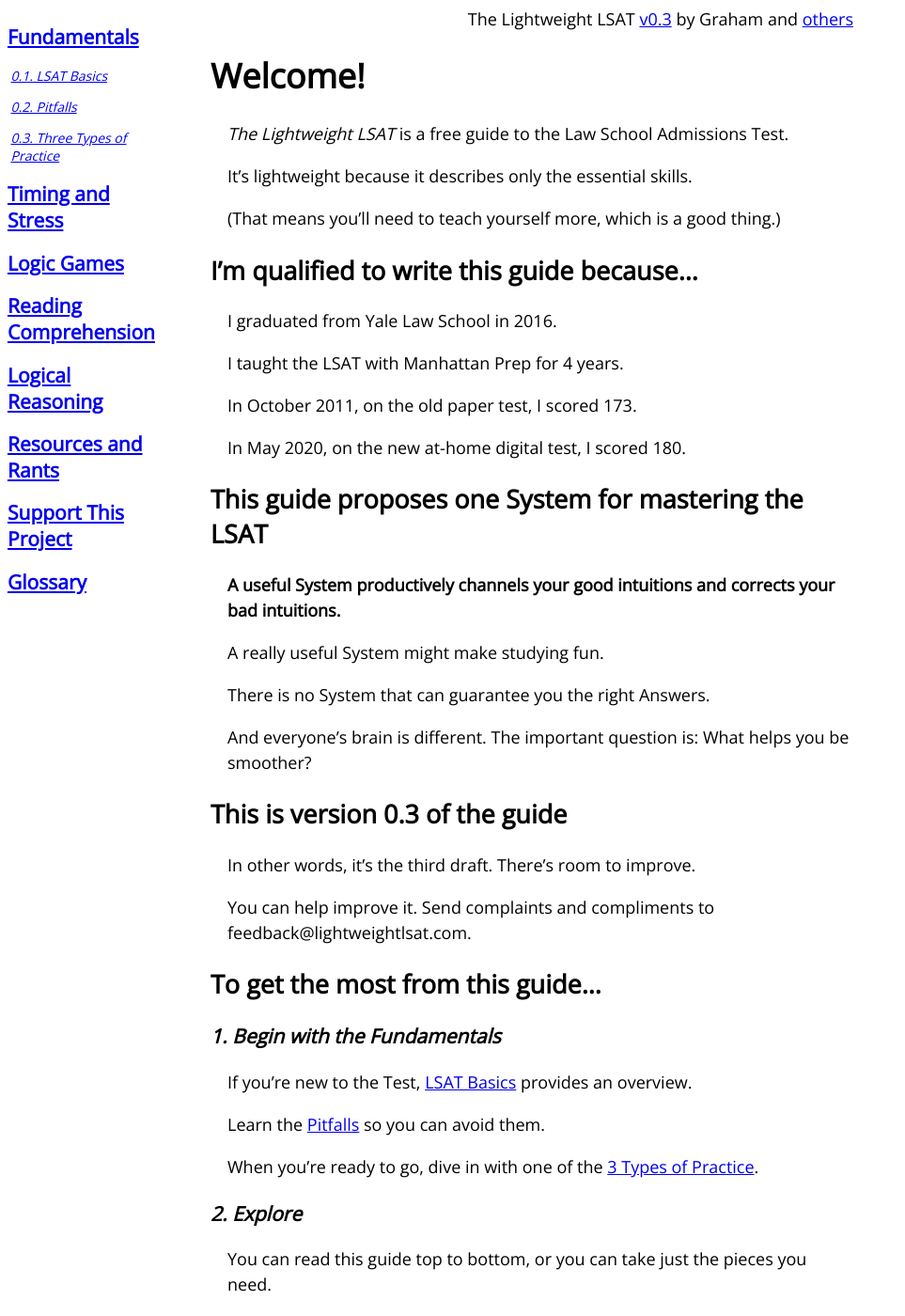
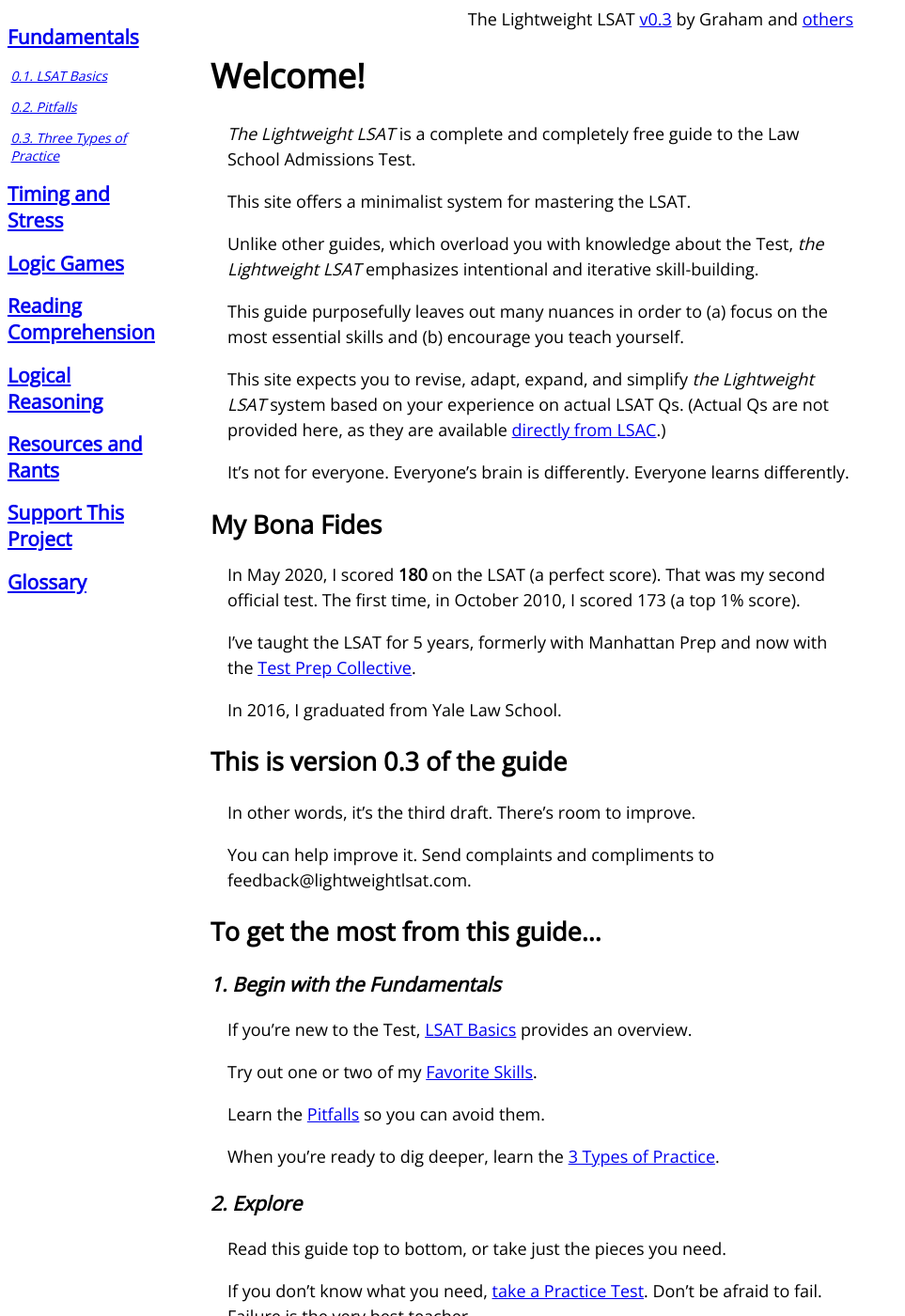
Before and after one commit to gpdowney/lightweightLSAT, a Jekyll site: the page built from index.md, in a window 1280 px wide and 1400 px high. Shown: the whole window at 94% size, without its empty margins (0-963 px from the left). Built offline with Jekyll 4.4.1, drawn with Linux system fonts in a browser that asks for light colours; some of the changed text lies outside the part shown.

Commit message:
more accessible intro

```diff
--- a/index.md
+++ b/index.md
@@ -4,31 +4,25 @@ title: "Welcome!"
 cat: fundamentals
 ---
 
-*The Lightweight LSAT* is a free guide to the Law School Admissions Test.
+*The Lightweight LSAT* is a complete and completely free guide to the Law School Admissions Test.
 
-It's lightweight because it describes only the essential skills.
+This site offers a minimalist system for mastering the LSAT.
 
-(That means you'll need to teach yourself more, which is a good thing.)
+Unlike other guides, which overload you with knowledge about the Test, *the Lightweight LSAT* emphasizes intentional and iterative skill-building.
 
-## I'm qualified to write this guide because...
+This guide purposefully leaves out many nuances in order to (a) focus on the most essential skills and (b) encourage you teach yourself.
 
-I graduated from Yale Law School in 2016.
+This site expects you to revise, adapt, expand, and simplify *the Lightweight LSAT* system based on your experience on actual LSAT Qs. (Actual Qs are not provided here, as they are available [directly from LSAC](https://lawhub.lsac.org).)
 
-I taught the LSAT with Manhattan Prep for 4 years.
+It's not for everyone. Everyone's brain is differently. Everyone learns differently.
 
-In October 2011, on the old paper test, I scored 173.
+## My Bona Fides
 
-In May 2020, on the new at-home digital test, I scored 180.
+In May 2020, I scored **180** on the LSAT (a perfect score). That was my second official test. The first time, in October 2010, I scored 173 (a top 1% score).
 
-## This guide proposes one System for mastering the LSAT
+I've taught the LSAT for 5 years, formerly with Manhattan Prep and now with the [Test Prep Collective](https://testprepcollective.com).
 
-**A useful System productively channels your good intuitions and corrects your bad intuitions.**
-
-A really useful System might make studying fun.
-
-There is no System that can guarantee you the right Answers.
-
-And everyone's brain is different. The important question is: What helps you be smoother?
+In 2016, I graduated from Yale Law School.
 
 ## This is version 0.3 of the guide
 
@@ -42,34 +36,34 @@ You can help improve it. Send complaints and compliments to feedback@lightweight
 
 If you're new to the Test, [LSAT Basics](basics.html) provides an overview.
 
+Try out one or two of my [Favorite Skills](skills.html).
+
 Learn the [Pitfalls](pitfalls.html) so you can avoid them.
 
-When you're ready to go, dive in with one of the [3 Types of Practice](practice.html).
+When you're ready to dig deeper, learn the [3 Types of Practice](practice.html).
 
 ### 2. Explore
 
-You can read this guide top to bottom, or you can take just the pieces you need.
+Read this guide top to bottom, or take just the pieces you need.
 
 If you don't know what you need, [take a Practice Test](https://lawhub.lsac.org/). Don't be afraid to fail. Failure is the very best teacher.
+
+And re-read. As your skill improves, the meaning of my words might become clearer or change.
 
 ### 3. Experiment
 
 Don't reject or accept my ideas until you've tried them out on a real Q.
 
-*Beware: At first, learning any System (even a lightweight one) will make the Test feel harder and slower.*
+Always calibrate your system against the Test. If my suggestion doesn't help you be smoother and more confident on real LSAT Qs, it's not helpful.
+
+*Beware: At first, learning any system (even a lightweight one) will make the Test feel harder and slower.*
 
 Stick with me, but not mindlessly. There could be many reasons something isn't working. You might be applying the right skill, but in the wrong place. Or you might be applying it correctly, but it's just not right for you.
 
 Scrap whatever you don't need. And whatever you do keep, make it your own. Rephrase, adapt, amend, and recombine my ideas for your own purposes.
 
-Make your own System. And always calibrate your System against the Test. If it doesn't help you on a real LSAT Q, it's not helpful.
-
 ## Questions?
 
 Strange Capitalized Words may be defined in the [Glossary](glossary.html).
 
-Find peers.
-Start or join a Lightweight LSAT [study group](https://docs.google.com/spreadsheets/d/13khCAVjUfZpWrfVVB8Y6NZ1wOAxrthD7Xqcgb-QqoJ0/edit?usp=sharing).
-
-To request 1-on-1 help from me, Graham, email tutoring@lightweightlsat.com.
-(Note: My rate is $500/hr and I am booked until the April 2022 test.)
+I'm not currently available for tutoring, but [here's a list of other resources and teachers I trust](recommendations.html).
```
